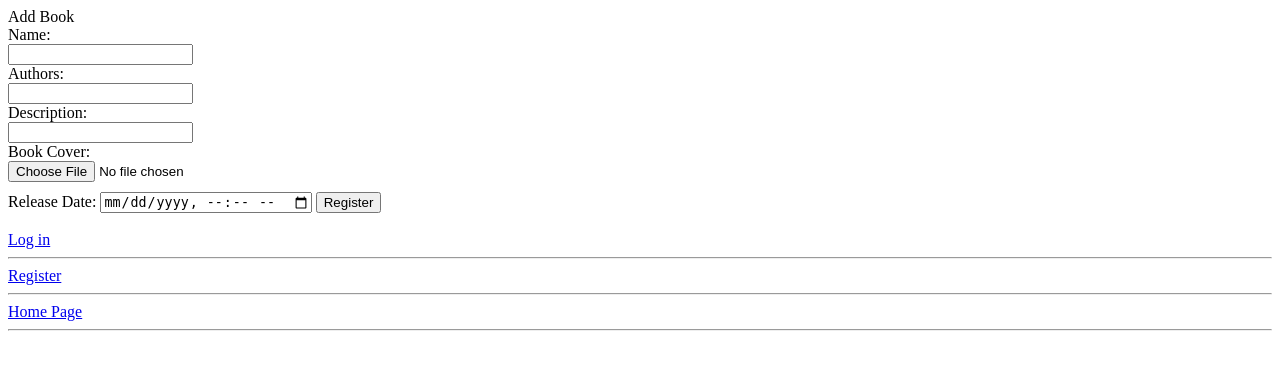
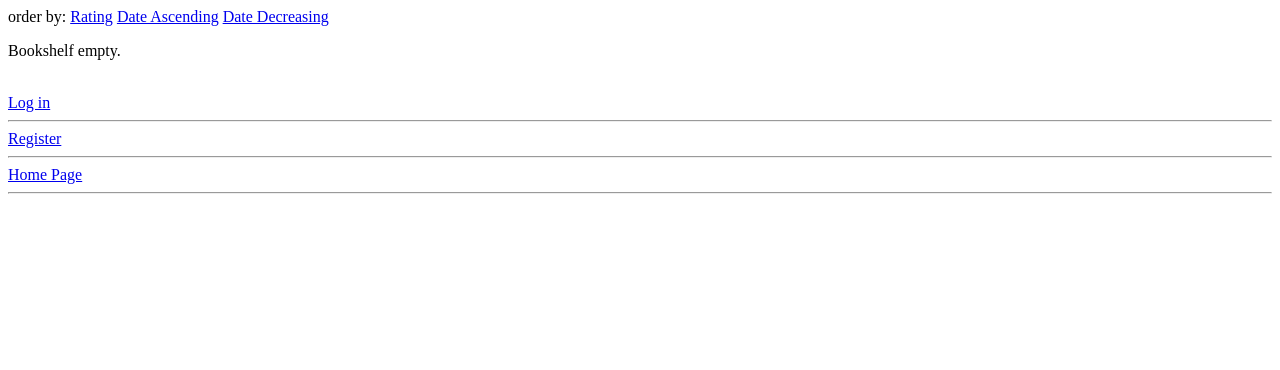
Before and after one commit to GoncaloSerranoIscte/finalproject, a Django app: page /bookshelf/adicionarlivro in a window 1280 px wide. Shown: the top 370 px of the page. Run offline with Django 4.2, Linux system fonts and the light colour scheme.

Commit message:
third commit

```diff
--- a/finalproject/bookshelf/templates/bookshelf/adicionarlivro.html
+++ b/finalproject/bookshelf/templates/bookshelf/adicionarlivro.html
@@ -1,22 +1,85 @@
 {% extends "bookshelf/index.html" %}
-{% block title %}Add Book
+
+{% block title %}Ver Livros{% endblock %}
+
+{% block bodyPag %}
+    <header>
+        order by: <a id="rate" onclick="sortBooksByRating()" href="#">Rating</a>   <a id="asc" onclick="sortBooksByAscendingDate()" href="#">Date Ascending</a>   <a id="dec" onclick="sortBooksByDecreasingDate()" href="#">Date Decreasing</a>
+    </header>
+    {% if livros %}
+    {% load static %}
+    <ul id="lista-livros">
+        {% for book in livros %}
+        <li class="book">
+            <br>Book: {{ book.name }}
+            <br>Description: {{ book.description }}
+            <br>Author: {{ book.autor }}
+            <br>Release Date: {{ book.pub_data.day }}/{{ book.pub_data.month }}/{{ book.pub_data.year }}
+            <br>Publisher: {{ book.publisher.user.username }}
+            <br>Rating: <span class="rating">{{ book.rating }}</span>
+            <br><img id="book-cover" src="{% static book.image %}" alt="Imagem não encontrada" class="rounded-image-mini" title="Book Cover">
+            <br><br><br>
+        </li>
+        {% endfor %}
+    </ul>
+    {% else %}
+    <p>Bookshelf empty.</p>
+    {% endif %}
 {% endblock %}
 
-{% block bodyPag %}
-<header>
-    <div>Add Book</div>
-</header>
-<form action="{% url 'bookshelf:adicionarlivro'%}" enctype="multipart/form-data" method="post">
-    {% csrf_token %}
-    Name:<br><input id="name" name="name" type="text"><br>
-    Authors: <br><input id="authors" name="authors" type="text"><br>
-    Description:<br><input id="description" name="description" type="text"><br>
-    Book Cover:<br><input type="file" name="myfile"><br>
-    <label for="pud_data">Release Date:</label>
-    <input type="datetime-local" id="pud_data" name="pud_data" >
+{% block scripts %}
+<script>
+$(document).ready(function() {
+    // Function to sort the books by rating
+    function sortBooksByRating() {
+        var books = $(".book");
+        books.sort(function(a, b) {
+            var ratingA = $(a).find(".rating").text();
+            var ratingB = $(b).find(".rating").text();
+            return ratingB - ratingA;
+        });
+        $("#lista-livros").html(books);
+    }
 
-    <input style="margin-top: 10px;" type="submit" value="Register">
-</form>
+    // Function to sort the books by ascending date
+    function sortBooksByAscendingDate() {
+        var books = $(".book");
+        books.sort(function(a, b) {
+            var dateA = new Date($(a).find(".pub-date").text());
+            var dateB = new Date($(b).find(".pub-date").text());
+            return dateA - dateB;
+        });
+        $("#lista-livros").html(books);
+    }
 
+    // Function to sort the books by decreasing date
+    function sortBooksByDecreasingDate() {
+        var books = $(".book");
+        books.sort(function(a, b) {
+            var dateA = new Date($(a).find(".pub-date").text());
+            var dateB = new Date($(b).find(".pub-date").text());
+            return dateB - dateA;
+        });
+        $("#lista-livros").html(books);
+    }
 
+    // Sort books by rating when "Rating" is clicked
+    $("#rate").click(function(e) {
+        e.preventDefault();
+        sortBooksByRating();
+    });
+
+    // Sort books by ascending date when "Date Ascending" is clicked
+    $("#asc").click(function(e) {
+        e.preventDefault();
+        sortBooksByAscendingDate();
+    });
+
+    // Sort books by decreasing date when "Date Decreasing" is clicked
+    $("#dec").click(function(e) {
+        e.preventDefault();
+        sortBooksByDecreasingDate();
+    });
+});
+</script>
 {% endblock %}
--- a/finalproject/bookshelf/urls.py
+++ b/finalproject/bookshelf/urls.py
@@ -16,4 +16,10 @@
     path("adicionarlivro", views.adicionarlivro, name='adicionarlivro'),
 
     path("verlivros", views.verlivros, name='verlivros'),
+
+    path("<int:book_id>", views.detalhe, name='detalhe'),
+
+    path("<int:book_id>/adicionarlista", views.adicionarlista, name='adicionarlista'),
+
+
 ]
--- a/finalproject/bookshelf/views.py
+++ b/finalproject/bookshelf/views.py
@@ -1,3 +1,4 @@
+from django.core.files.storage import FileSystemStorage
 from django.utils import timezone
 
 from .models import *
@@ -6,8 +7,8 @@
 from django.urls import reverse
 from django.contrib.auth.models import User
 from django.shortcuts import render
-from django.core.files.storage import FileSystemStorage
-
+from django.http import JsonResponse
+from django.template.loader import render_to_string
 
 def index(request):
     url = "index"
@@ -109,6 +110,40 @@
 
 def verlivros(request):
     url = "verlivros"
-    livros = Book.objects.order_by('-pub_data')
-    context = {'url': url , 'livros' : livros}
+    livros = Book.objects.all()
+    order_by = request.GET.get('order_by', '-pub_data')
+    for l in livros:
+        l.updateRating()
+
+    if order_by == 'name':
+        livros = livros.order_by('name')
+    elif order_by == '-name':
+        livros = livros.order_by('-name')
+    elif order_by == 'autor':
+        livros = livros.order_by('autor')
+    elif order_by == '-autor':
+        livros = livros.order_by('-autor')
+    elif order_by == 'pub_data':
+        livros = livros.order_by('pub_data')
+    elif order_by == '-pub_data':
+        livros = livros.order_by('-pub_data')
+    elif order_by == 'rating':
+        livros = livros.order_by('rating')
+    elif order_by == '-rating':
+        livros = livros.order_by('-rating')
+
+    context = {'url': url , 'livros' : livros, 'order_by': order_by}
     return render(request, 'bookshelf/verlivros.html', context)
+
+
+def detalhe(request, book_id):
+    try:
+        book = Book.objects.get(pk=book_id)
+    except Book.DoesNotExist:
+        raise Http404("The Book doesnt exist")
+    return render(request, 'bookshelf/detalhe.html', {'book': book})
+
+
+def adicionarlista(request, book_id):
+    book = Book.objects.get(pk=book_id)
+    return HttpResponseRedirect(reverse('bookshelf:index'))
```
Also changed, not shown: finalproject/bookshelf/models.py (+22 -1 lines), finalproject/bookshelf/templates/bookshelf/detalhe.html (added, +44 -0 lines), finalproject/bookshelf/templates/bookshelf/verlivros.html (+26 -9 lines), finalproject/bookshelf/migrations/0003_publisher_image.py (added), finalproject/bookshelf/migrations/0004_book_rating.py (added), finalproject/bookshelf/static/media/Captura de Ecrã (1).png (added), finalproject/bookshelf/static/media/Captura de ecrã 2023-03-08 101956.png (added), finalproject/bookshelf/static/media/Captura de ecrã 2023-03-08 102457.png (added), finalproject/bookshelf/static/media/Captura de ecrã 2023-03-31 142236.png (added), finalproject/db.sqlite3.
